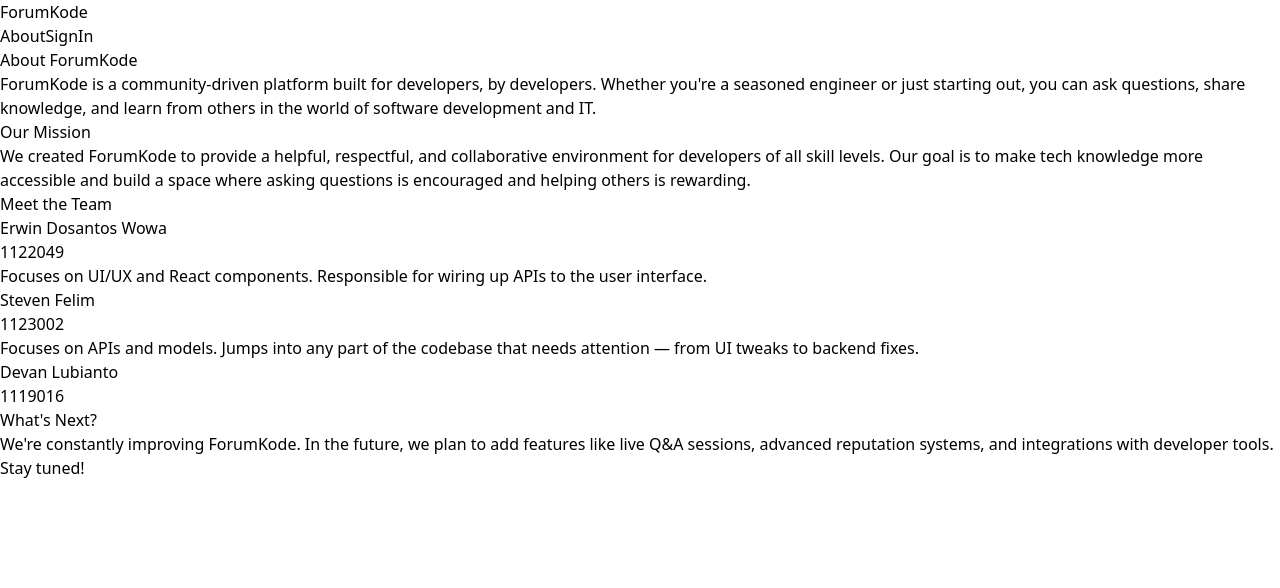
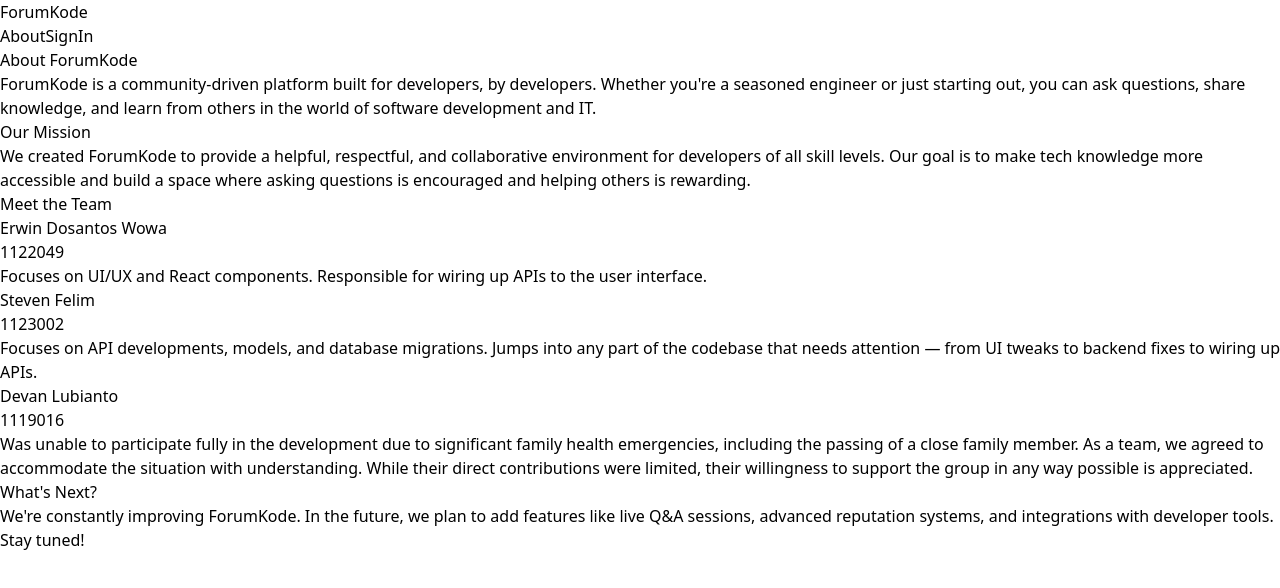
Before and after one commit to steven-felim/tubes-pbp, a React (Vite) app: page /about in a window 1280 px wide. Shown: the top 588 px of the page. Built offline with nearby package versions, Linux system fonts and the light colour scheme.

Commit message:
update about

```diff
--- a/src/pages/About.tsx
+++ b/src/pages/About.tsx
@@ -17,12 +17,12 @@ const teamMembers: TeamMember[] = [
   {
     name: "Steven Felim",
     nim: "1123002",
-    description: "Focuses on APIs and models. Jumps into any part of the codebase that needs attention — from UI tweaks to backend fixes.",
+    description: "Focuses on API developments, models, and database migrations. Jumps into any part of the codebase that needs attention — from UI tweaks to backend fixes to wiring up APIs.",
   },
   {
     name: "Devan Lubianto",
     nim: "1119016",
-    description: " ",
+    description: "Was unable to participate fully in the development due to significant family health emergencies, including the passing of a close family member. As a team, we agreed to accommodate the situation with understanding. While their direct contributions were limited, their willingness to support the group in any way possible is appreciated.",
   },
 ];
 
```
